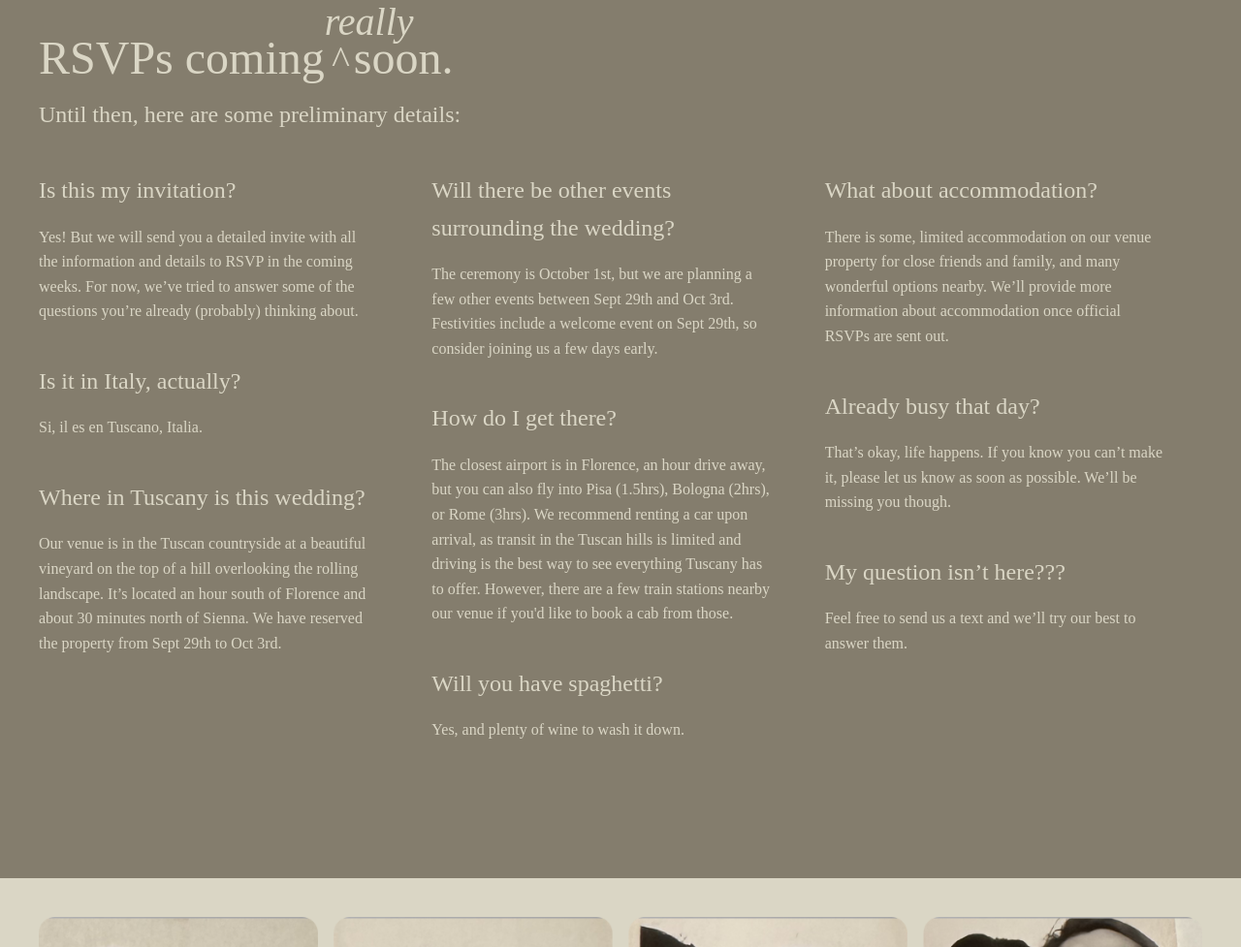
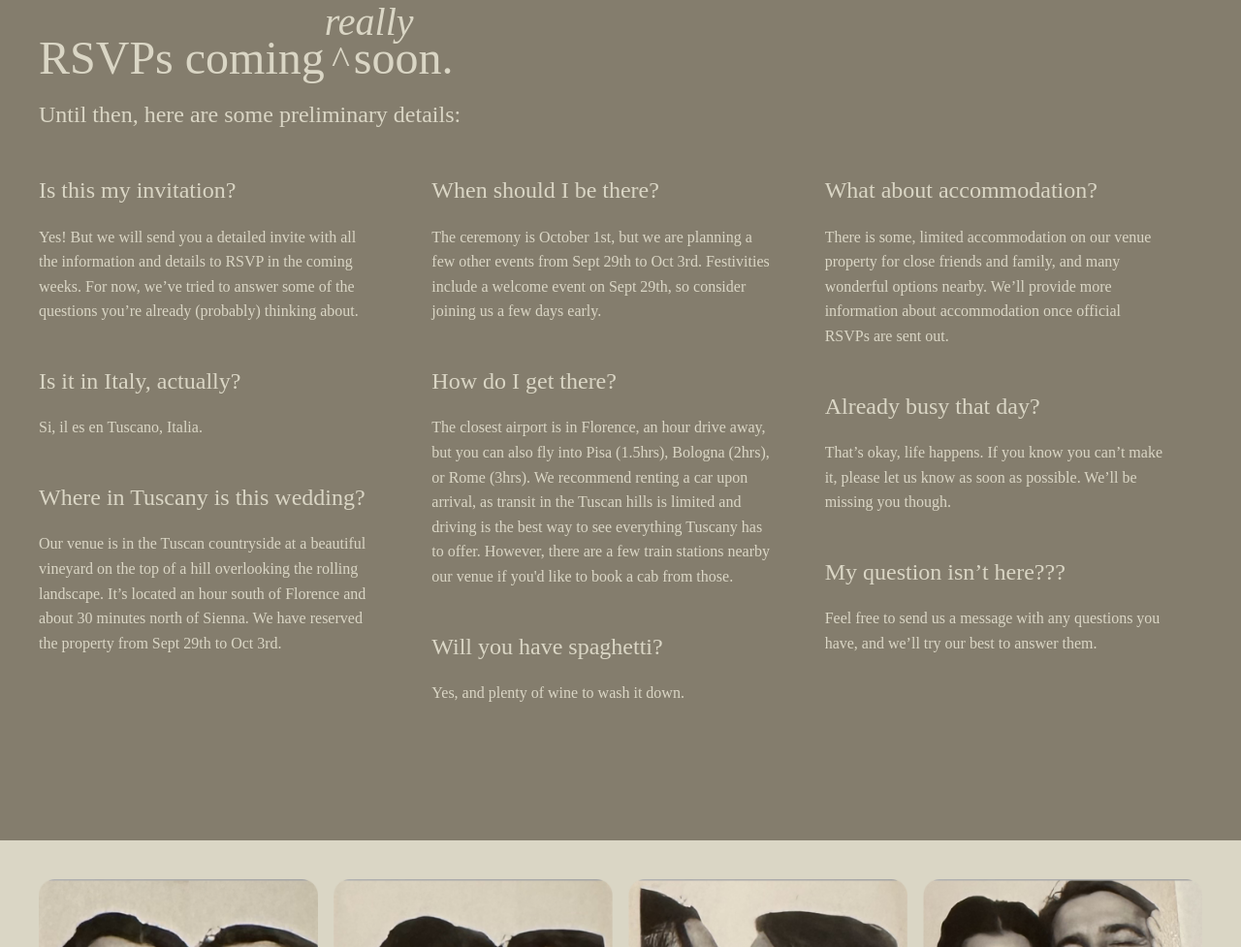
Before and after one commit to HusbandFamily/haleyandty, a plain HTML site: page index.html in a window 1280 px wide. Shown: the part 1793-2770 px from the top of the page at 97% size. Drawn offline with Linux system fonts and the light colour scheme; a web font is replaced by a local one.

Commit message:
Update index.html

```diff
--- a/index.html
+++ b/index.html
@@ -59,14 +59,14 @@
                         <div><h2>Where in Tuscany is this wedding?</h2> <p>Our venue is in the Tuscan countryside at a beautiful vineyard on the top of a hill overlooking the rolling landscape. It’s located an hour south of Florence and about 30 minutes north of Sienna. We have reserved the property from Sept 29th to Oct 3rd. </p></div>
                     </div>
                     <div class="column">
-                        <div><h2>Will there be other events surrounding the wedding?</h2> <p>The ceremony is October 1st, but we are planning a few other events between Sept 29th and Oct 3rd. Festivities include a welcome event on Sept 29th, so consider joining us a few days early.</p></div>
+                        <div><h2>When should I be there?</h2> <p>The ceremony is October 1st, but we are planning a few other events from Sept 29th to Oct 3rd. Festivities include a welcome event on Sept 29th, so consider joining us a few days early.</p></div>
                         <div><h2>How do I get there?</h2> <p>The closest airport is in Florence, an hour drive away, but you can also fly into Pisa (1.5hrs), Bologna (2hrs), or Rome (3hrs). We recommend renting a car upon arrival, as transit in the Tuscan hills is limited and driving is the best way to see everything Tuscany has to offer. However, there are a few train stations nearby our venue if you'd like to book a cab from those.</p></div>
                         <div><h2>Will you have spaghetti?</h2> <p>Yes, and plenty of wine to wash it down.</p></div>
                     </div>
                     <div class="column">
                         <div><h2>What about accommodation?</h2> <p>There is some, limited accommodation on our venue property for close friends and family, and many wonderful options nearby. We’ll provide more information about accommodation once official RSVPs are sent out.</p></div>
                         <div><h2>Already busy that day?</h2> <p>That’s okay, life happens. If you know you can’t make it, please let us know as soon as possible. We’ll be missing you though.</p></div>
-                        <div><h2>My question isn’t here???</h2> <p>Feel free to send us a text and we’ll try our best to answer them.</p></div>
+                        <div><h2>My question isn’t here???</h2> <p>Feel free to send us a message with any questions you have, and we’ll try our best to answer them.</p></div>
                     </div>
                 </div>
             </div>
```
